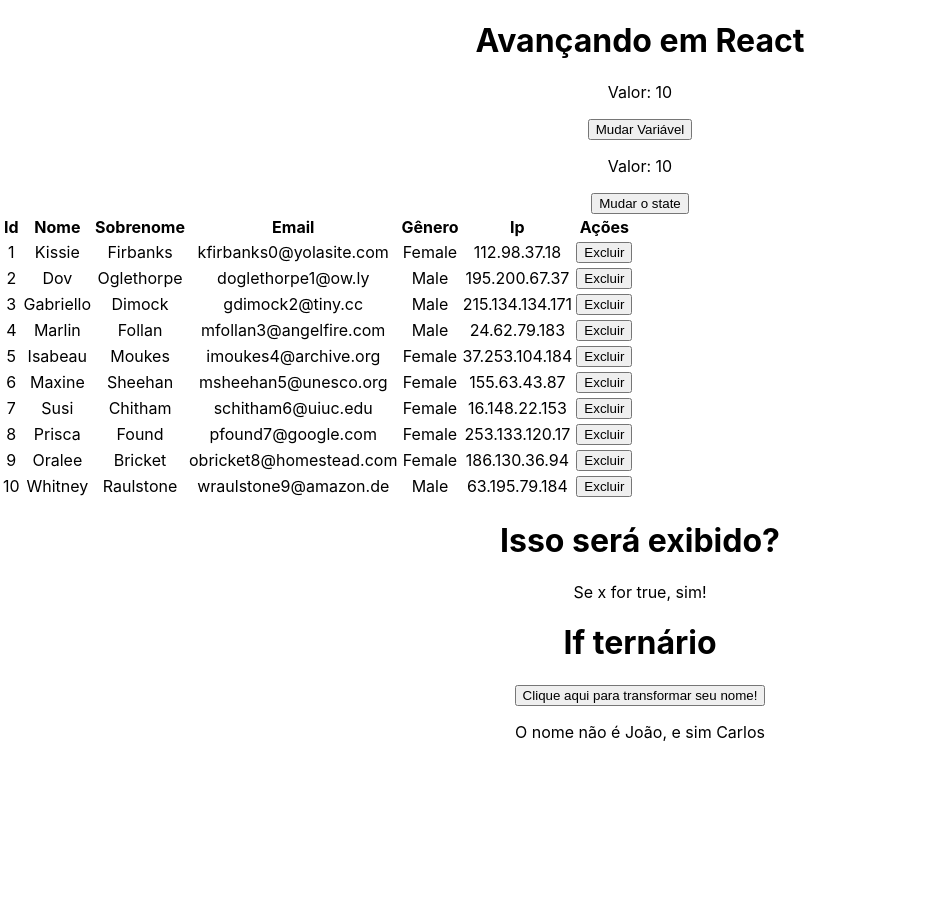
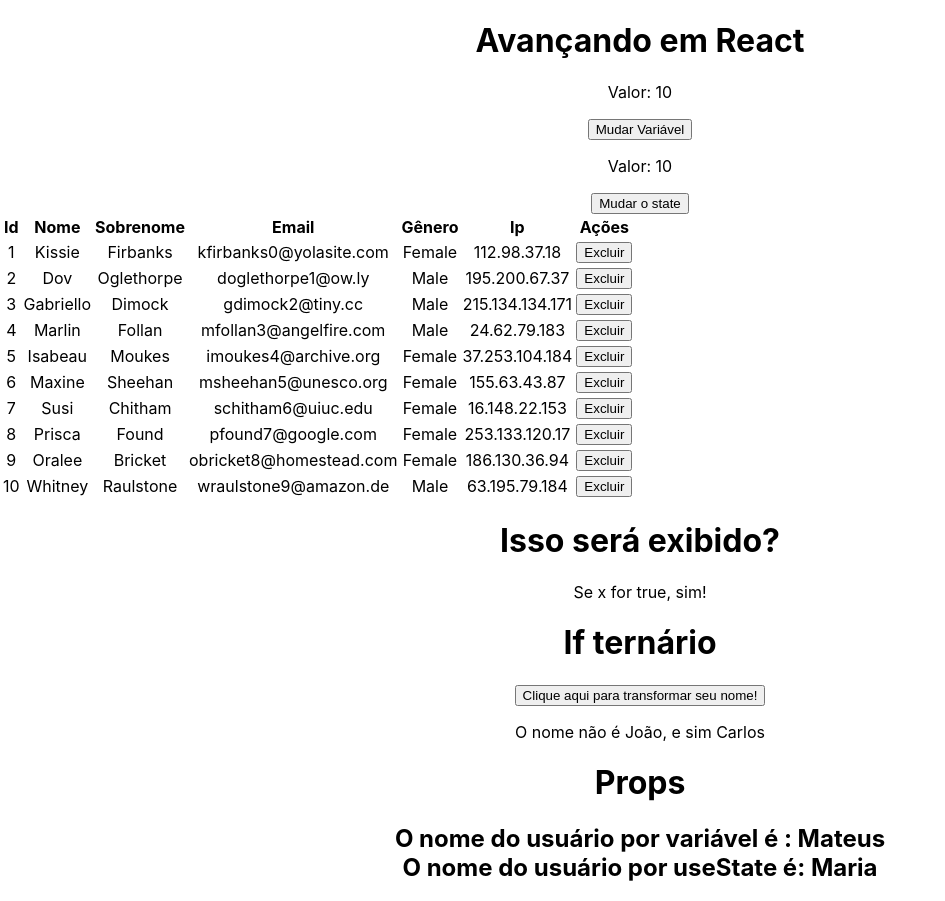
Before and after one commit to KaikSAlves/react-zero-a-maestria, a React (Create React App) app: page / in a window 1280 px wide. Shown: the whole page, without its empty margins (0-945 px from the left). Before the commit the page ends 800 px from the top, so only its background shows below. Built offline with nearby package versions, Linux system fonts and the light colour scheme.

Commit message:
Introdução as props

```diff
--- a/src/App.js
+++ b/src/App.js
@@ -4,15 +4,21 @@ import LogoReact from "./assets/logo512.png";
 import ManageData from './components/ManageData';
 import ListRender from './components/ListRender';
 import ConditionalRender from './components/ConditionalRender';
+import ShowUserName from './components/ShowUserName';
+import { useState } from 'react';
 
 
 function App() {
+  const name = "Mateus";
+  const [userName] = useState("Maria");
+
   return (
     <div className="App">
       <h1>Avançando em React</h1>
       <ManageData></ManageData>
       <ListRender></ListRender>
       <ConditionalRender></ConditionalRender>
+      <ShowUserName name={name} useStateName={userName}></ShowUserName>
 {/*
       Imagens publicas
       <div>
--- /dev/null
+++ b/src/components/ShowUserName.js
@@ -0,0 +1,18 @@
+import React from 'react'
+
+const ShowUserName = (props) => {
+
+  return (
+    <div>
+        <h1>
+            Props
+        </h1>
+        <h2>
+            O nome do usuário por variável é : {props.name} <br />
+            O nome do usuário por useState é: {props.useStateName}
+        </h2>
+    </div>
+  )
+}
+
+export default ShowUserName
```
